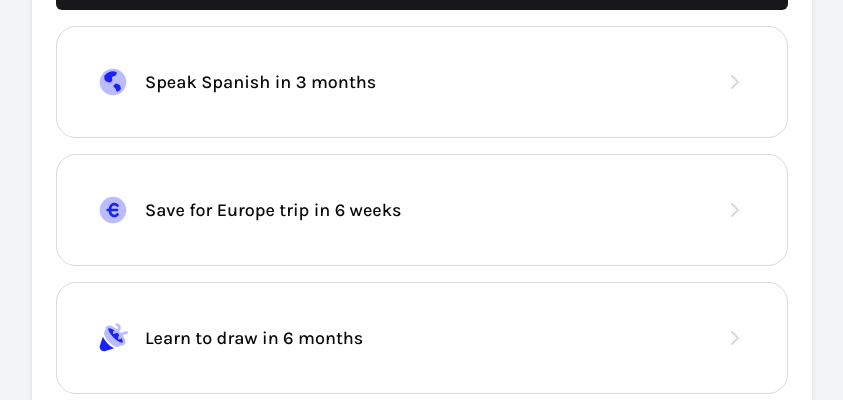
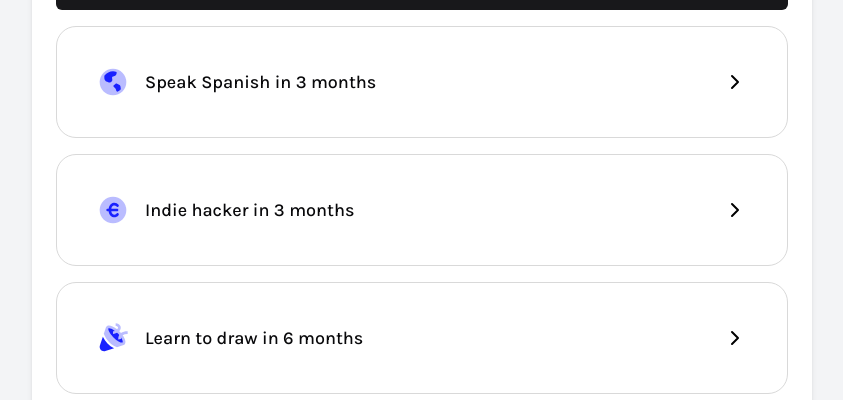
Before and after one commit to iamhenry/goaltrackerapp, a Next.js app: page / in a window 1280 px wide. Shown: the part 206-606 px from the top of the page, without its empty margins (218-1061 px from the left). Built offline with nearby package versions, Linux system fonts and the light colour scheme.

Commit message:
added spinner for starter buttons

```diff
--- a/app/page.tsx
+++ b/app/page.tsx
@@ -11,7 +11,7 @@ import { Progress as ProgressBar } from "@/app/components/ui/progress";
 import { TaskType, UserState } from "./types/task";
 import TaskList from "@/app/components/ui/TaskList";
 import TodoGenerator from "@/app/components/TodoGenerator";
-import { Pencil, Save } from "lucide-react"; // Add Save icon
+import { Pencil, Save, Loader2 } from "lucide-react"; // Add Save icon
 import { Plus } from "lucide-react"; // Add this import
 import { cn } from "@/lib/utils";
 
@@ -47,6 +47,7 @@ export default function Home() {
   const [isClient, setIsClient] = useState(false);
   const [isEditingGoal, setIsEditingGoal] = useState(false); // Add this line
   const [editedGoalName, setEditedGoalName] = useState(userState.goalName);
+  const [loadingGoal, setLoadingGoal] = useState<string | null>(null);
 
   useEffect(() => {
     setIsClient(true);
@@ -156,10 +157,7 @@ export default function Home() {
   };
 
   const handleGoalSubmit = async (goal: string) => {
-    setUserState((prevState) => ({
-      ...prevState,
-      goalName: goal,
-    }));
+    setLoadingGoal(goal);
     try {
       const response = await fetch("/api/generate-todos", {
         method: "POST",
@@ -197,6 +195,8 @@ export default function Home() {
       handleNewTasks(tasks, goal);
     } catch (error) {
       console.error("Error generating todos:", error);
+    } finally {
+      setLoadingGoal(null);
     }
   };
 
@@ -318,7 +318,7 @@ export default function Home() {
             <div className="flex flex-col space-y-4 mb-6">
               {[
                 { goal: "Speak Spanish in 3 months", icon: "language" },
-                { goal: "Save for Europe trip in 6 weeks", icon: "savings" },
+                { goal: "Indie hacker in 3 months", icon: "savings" },
                 { goal: "Learn to draw in 6 months", icon: "brush" },
               ].map(({ goal, icon }) => (
                 <Button
@@ -326,6 +326,7 @@ export default function Home() {
                   variant="outline"
                   className="flex justify-between items-center p-10 h-28 text-left text-lg font-medium bg-white border border-[#D9D9D9] rounded-[20px] hover:bg-gray-50 transition-colors"
                   onClick={() => handleGoalSubmit(goal)}
+                  disabled={loadingGoal !== null}
                 >
                   <div className="flex items-center">
                     <div className="w-8 h-8 mr-4 flex items-center justify-center">
@@ -391,6 +392,9 @@ export default function Home() {
                     </div>
                     <span>{goal}</span>
                   </div>
+                  {loadingGoal === goal ? (
+                    <Loader2 className="h-6 w-6 animate-spin text-black" />
+                  ) : (
                     <svg
                       width="24"
                       height="24"
@@ -400,12 +404,13 @@ export default function Home() {
                     >
                       <path
                         d="M9 18L15 12L9 6"
-                      stroke="#D9D9D9"
+                        stroke="#000000"
                         stroke-width="2"
                         stroke-linecap="round"
                         stroke-linejoin="round"
                       />
                     </svg>
+                  )}
                 </Button>
               ))}
             </div>
```
Lines whose indentation alone changed are shown as unchanged.
